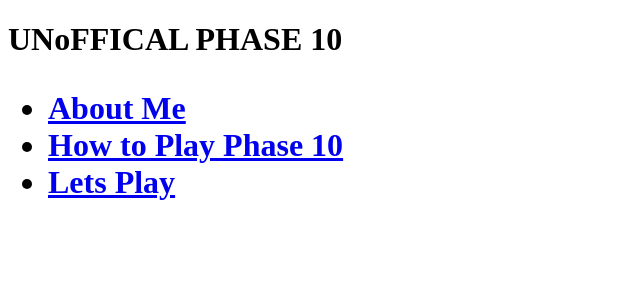
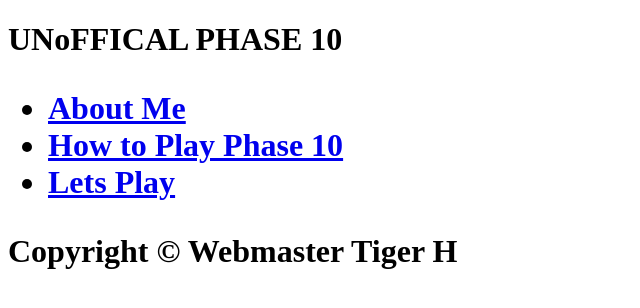
Before and after one commit to Playingtygre/phase-10-game, a plain HTML site: page index.html in a window 1280 px wide. Shown: the whole page, without its empty margins (0-640 px from the left). Drawn offline with Linux system fonts and the light colour scheme.

Commit message:
adding footer

```diff
--- a/index.html
+++ b/index.html
@@ -12,5 +12,6 @@
     <li><a href="score.html">Lets Play</a></li>
   </ul></nav>
 
+<footer>Copyright &copy;  Webmaster Tiger H </footer>
   </body>
 </html>
```
Also changed, not shown: about_me.html (+1 -0 lines), how_to.html (+1 -0 lines), score.html (+2 -1 lines), 1 other file.
